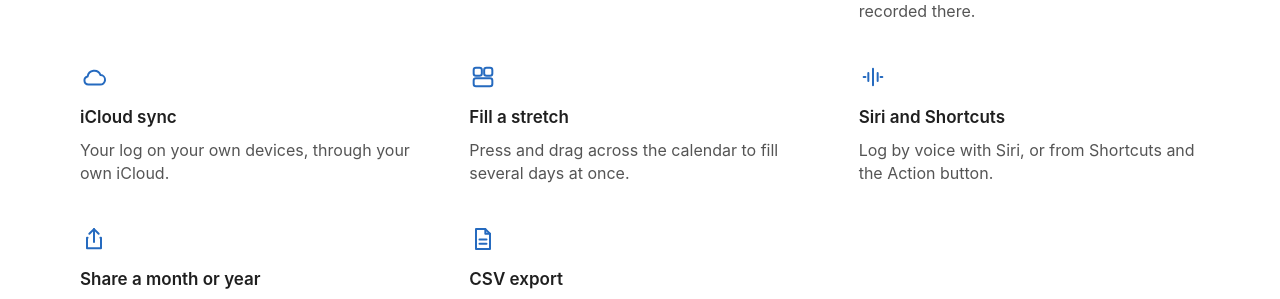
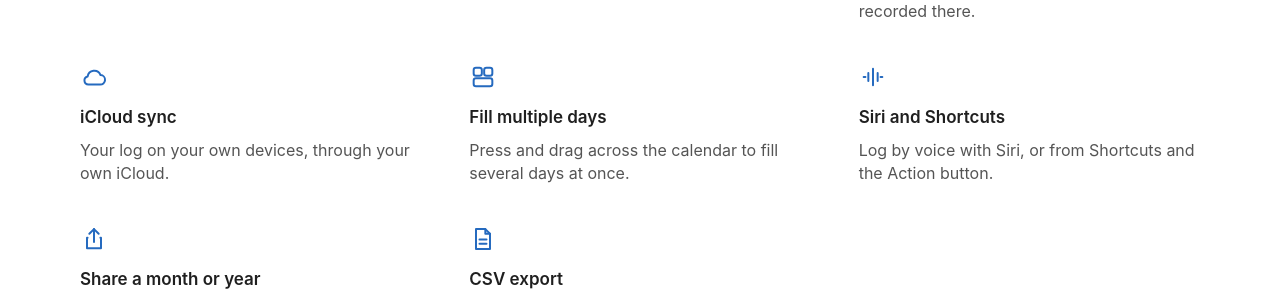
Before and after one commit to semmes/Tallyist, a Jekyll site: the page built from index.html, in a window 1280 px wide and 900 px high, scrolled down 7090 px. Shown: the part 153-452 px from the top of the window. Built offline with Jekyll 4.4.1, drawn with Linux system fonts in a browser that asks for light colours.

Commit message:
Say "Fill multiple days" on the home page
The owner's wording. One of the eight "Everything else." items on the home
page was headed "Fill a stretch"; it now reads "Fill multiple days". Its
line, "Press and drag across the calendar to fill several days at once.",
is unchanged.

The heading appears nowhere else on the site. The support page's "fill a
stretch at once" is a different sentence, generated from docs/support.md
in semmes/DrinkTracker, and does not change here.

Co-Authored-By: Claude Opus 5.5 <noreply@anthropic.com>
Claude-Session: https://claude.ai/code/session_01KqDVJDz1k4xPsT1o4bDV1A

```diff
--- a/index.html
+++ b/index.html
@@ -161,7 +161,7 @@ bare: true
       </li>
       <li>
         <svg width="28" height="28" viewBox="0 0 24 24" fill="none" aria-hidden="true" stroke-width="1.7" stroke-linecap="round" stroke-linejoin="round"><rect x="4" y="4" width="7" height="7" rx="2"></rect><rect x="13" y="4" width="7" height="7" rx="2"></rect><rect x="4" y="13" width="16" height="7" rx="2"></rect></svg>
-        <h3>Fill a stretch</h3>
+        <h3>Fill multiple days</h3>
         <p>Press and drag across the calendar to fill several days at once.</p>
       </li>
       <li>
```
